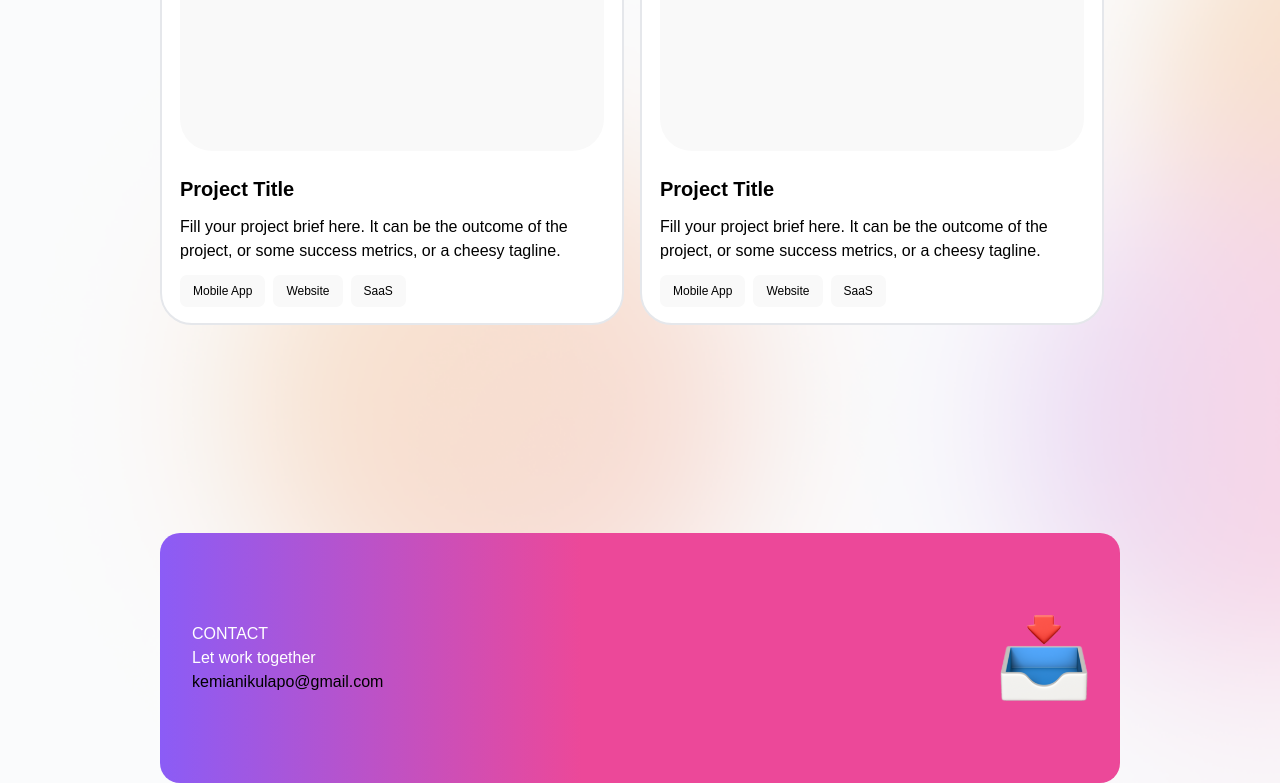
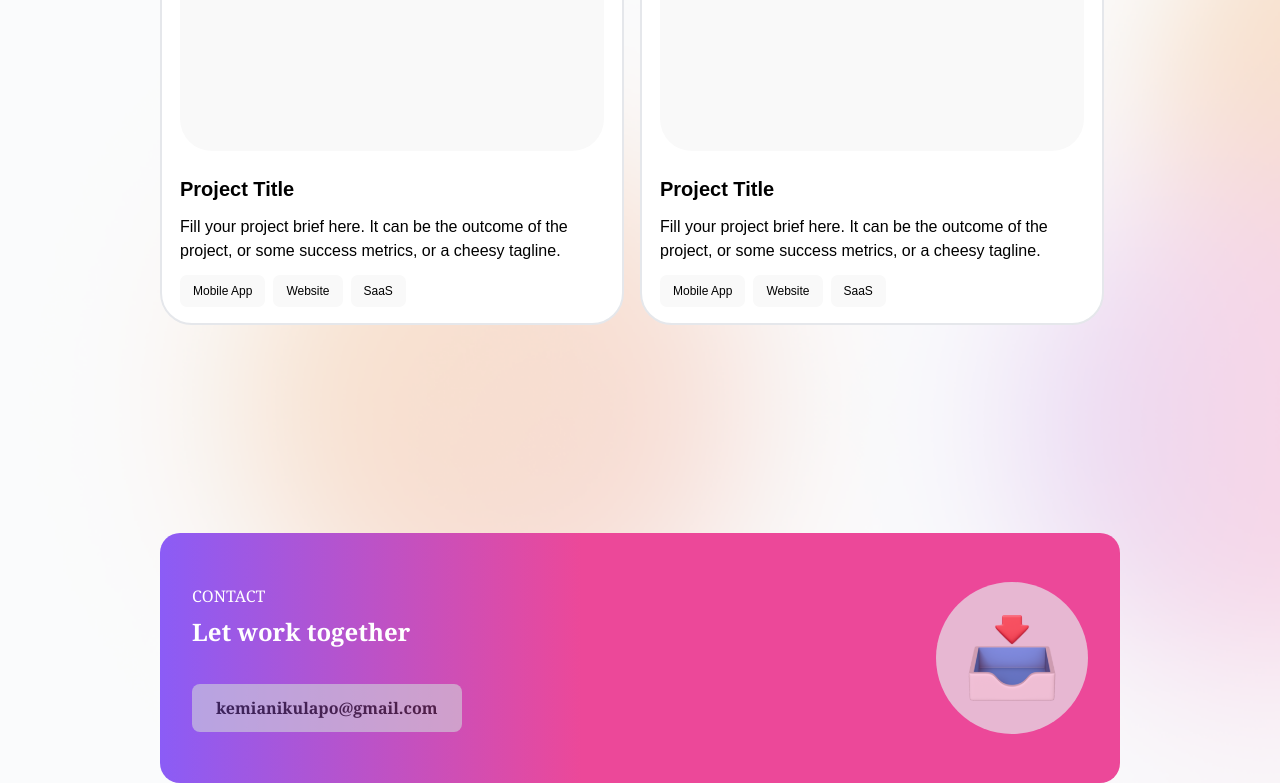
Before and after one commit to catalystcodes/port-folio, a Next.js app: page / in a window 1280 px wide. Shown: the part 1677-2460 px from the top of the page. Built offline with nearby package versions, Linux system fonts and the light colour scheme.

Commit message:
update database

```diff
--- a/pages/index.jsx
+++ b/pages/index.jsx
@@ -191,14 +191,22 @@ export default function Home() {
           </div>
         </div>
         <div className="contact">
-          <div>
-            <p className="text-white	">CONTACT</p>
-            <h1 className="text-white">Let work together</h1>
+          <div className="font-serif">
+            <p className="text-white">CONTACT</p>
+            <h1 className="text-white text-2xl font-extrabold mt-2">
+              Let work together
+            </h1>
             <div>
-              <p>kemianikulapo@gmail.com</p>
+              <div className="bg-gray-300 opacity-60 py-3 px-6 rounded-lg	 font-bold mt-9">
+                <p>
+                  <a href="#">kemianikulapo@gmail.com</a>
+                </p>
+              </div>
             </div>
           </div>
-          <img src="/Images/inbox.svg" alt="" />
+          <div className="bg-gray-200 opacity-70 	py-8 px-8 rounded-full">
+            <img src="/Images/inbox.svg" alt="" />
+          </div>
         </div>
       </div>
     </div>
```
Also changed, not shown: styles/globals.css (line endings or trailing spaces).
